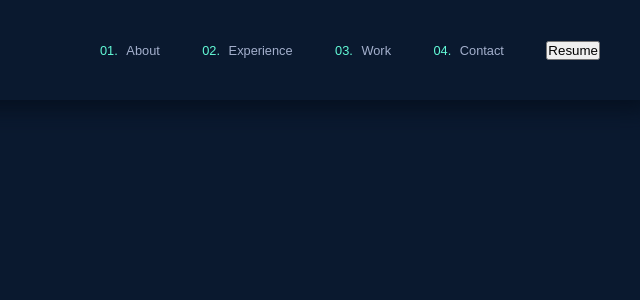
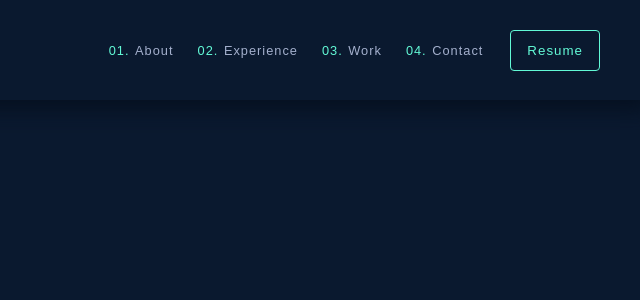
Before and after one commit to Tolkinxon/my-partfolio, a Next.js app: page / in a window 1280 px wide. Shown: the top 300 px of the page, without its empty margins (640-1280 px from the left). Built offline with nearby package versions, Linux system fonts and the light colour scheme.

Commit message:
changed navbar elements

```diff
--- a/styles/navbar.module.css
+++ b/styles/navbar.module.css
@@ -1,3 +1,6 @@
+@import url('https://fonts.googleapis.com/css2?family=Montserrat:wght@100;400;500;600&family=Poppins:wght@100;400&family=Roboto&display=swap');
+@import url('https://fonts.googleapis.com/css2?family=Montserrat:wght@100;400;500;600&family=Poppins:wght@100;400&family=Roboto&display=swap');
+@import url('https://fonts.googleapis.com/css2?family=Montserrat:wght@100;400;500;600&family=Poppins:wght@100;400&family=Roboto&display=swap');
 /*********** NAVBAR STYLES *************/
 .navbar {
   position: relative;
@@ -13,17 +16,42 @@
   display: flex;
   align-items: center;
   justify-content: space-between;
-  width: 500px;
 }
 
 .navbar > div > a {
   color: #a4b0cd;
-  font-family: 'font-moni', sans-serif;
+  font-family: sans-serif;
   font-size: 0.8rem;
   text-decoration: none;
+  font-weight: 500;
+  letter-spacing: 1px;
+  padding: 12px;
 }
 
 .navbar > div > a > span {
-  margin-right: 5px;
+  margin-right: 1px;
   color: #62f9d6;
 }
+
+.navbar > div > a:hover {
+  color: #62f9d6;
+}
+
+.navbar > div > button {
+  border: 1px solid #62f9d6;
+  color: #62f9d6;
+  background-color: transparent;
+  border-radius: 4px;
+  padding: 0.75rem 1rem;
+  font-family: sans-serif;
+  font-weight: 500;
+  letter-spacing: 1px;
+  margin-left: 15px;
+}
+
+.navbar > div > button:hover {
+  background-color: #62f9d6;
+  opacity: 0.1;
+}
+
+/*********** NAVBAR STYLES *************/
```
